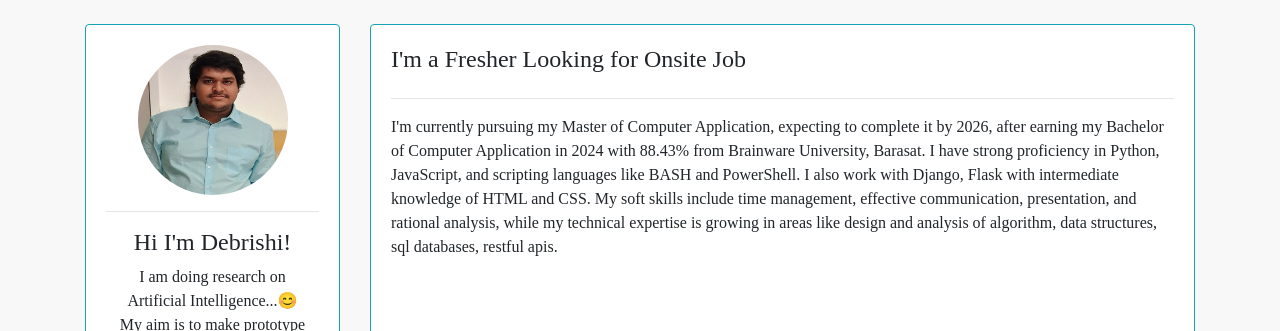
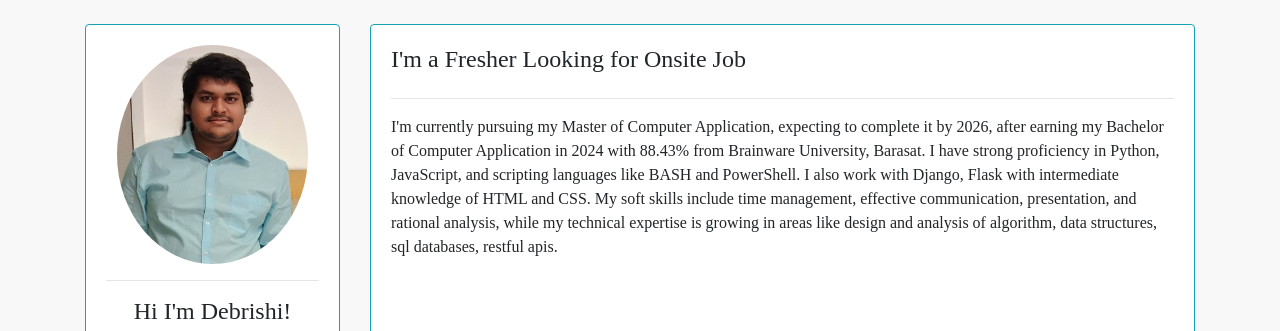
Before and after one commit to Dcoding15/RESUME, a plain HTML site: page index.html in a window 1280 px wide. Shown: the top 331 px of the page. Drawn offline with nearby package versions, Linux system fonts and the light colour scheme.

Commit message:
Update index.html

```diff
--- a/index.html
+++ b/index.html
@@ -16,8 +16,8 @@
     }
 
     #profile-pic{
-        width:150px;
-        height: 150px;
+        width:90%;
+        height:50%;
         border-radius: 50%;
         margin-left: auto;
         margin-right: auto;
```
